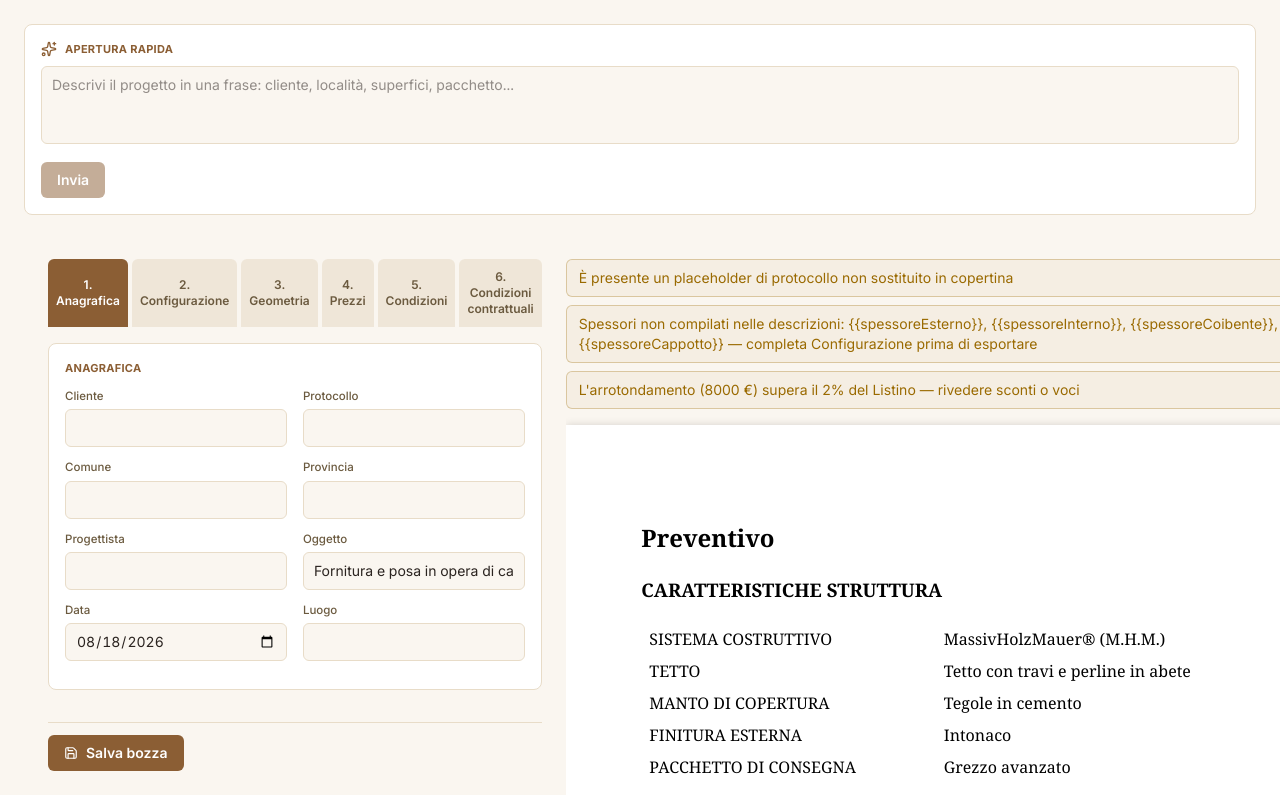
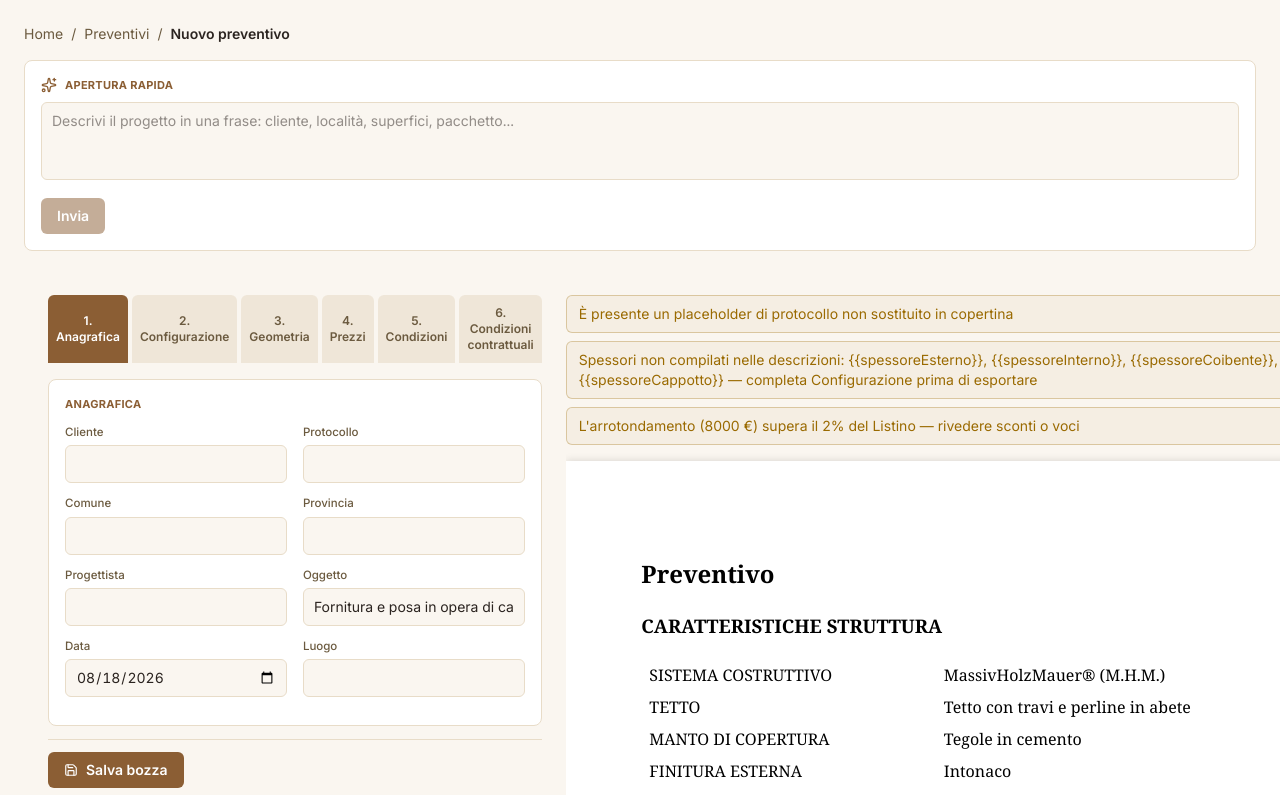
Before and after one commit to barumini/generatore-preventivi, a Next.js app in the folder FbePreventivatore/: page /preventivi/nuovo in a window 1280 px wide. Shown: the top 795 px of the page. Built offline with nearby package versions, Linux system fonts and the light colour scheme.

Commit message:
feat(nav): aggiunge breadcrumb per tornare a home e riepilogo preventivi
Nella pagina di creazione preventivo e nell'elenco preventivi manca un
modo per risalire velocemente; il breadcrumb copre entrambi i percorsi
di rientro.

```diff
--- a/FbePreventivatore/src/app/preventivi/nuovo/page.tsx
+++ b/FbePreventivatore/src/app/preventivi/nuovo/page.tsx
@@ -4,6 +4,7 @@
 import { useState } from 'react'
 import { ChatApertura } from './ChatApertura'
 import { WizardConSalvataggio } from '../WizardConSalvataggio'
+import { Breadcrumb } from '../ui/Breadcrumb'
 import type { StatoForm } from './stato-form'
 
 const STATO_INIZIALE_VUOTO: Partial<StatoForm> = {}
@@ -16,6 +17,9 @@ export default function NuovoPreventivo() {
 
   return (
     <div className="mx-auto max-w-[1400px] px-6 pt-6">
+      <Breadcrumb
+        voci={[{ label: 'Home', href: '/' }, { label: 'Preventivi', href: '/preventivi' }, { label: 'Nuovo preventivo' }]}
+      />
       <ChatApertura
         onEstrazioneCompletata={(parziale) => {
           setAggiornamentoEsterno((precedente) => ({ versione: (precedente?.versione ?? 0) + 1, parziale }))
--- a/FbePreventivatore/src/app/preventivi/page.tsx
+++ b/FbePreventivatore/src/app/preventivi/page.tsx
@@ -1,12 +1,14 @@
 import { prisma } from '@/server/prisma'
 import { elencaPreventivi } from '@/server/preventivi-repo'
 import { TabellaPreventivi } from './TabellaPreventivi'
+import { Breadcrumb } from './ui/Breadcrumb'
 
 export default async function ElencoPreventivi() {
   const preventivi = await elencaPreventivi(prisma)
 
   return (
     <div className="mx-auto max-w-[1400px] px-6 py-6">
+      <Breadcrumb voci={[{ label: 'Home', href: '/' }, { label: 'Preventivi' }]} />
       <h1 className="mb-4 text-lg font-bold text-text">Preventivi</h1>
       <TabellaPreventivi preventivi={preventivi} />
     </div>
--- /dev/null
+++ b/FbePreventivatore/src/app/preventivi/ui/Breadcrumb.tsx
@@ -0,0 +1,29 @@
+import Link from 'next/link'
+
+interface Voce {
+  label: string
+  href?: string
+}
+
+interface Props {
+  voci: Voce[]
+}
+
+export function Breadcrumb({ voci }: Props) {
+  return (
+    <nav aria-label="Breadcrumb" className="mb-4 flex items-center gap-2 text-sm text-text-secondary">
+      {voci.map((voce, indice) => (
+        <span key={voce.label} className="flex items-center gap-2">
+          {indice > 0 && <span aria-hidden="true">/</span>}
+          {voce.href ? (
+            <Link href={voce.href} className="hover:text-accent">
+              {voce.label}
+            </Link>
+          ) : (
+            <span className="font-semibold text-text">{voce.label}</span>
+          )}
+        </span>
+      ))}
+    </nav>
+  )
+}
```
